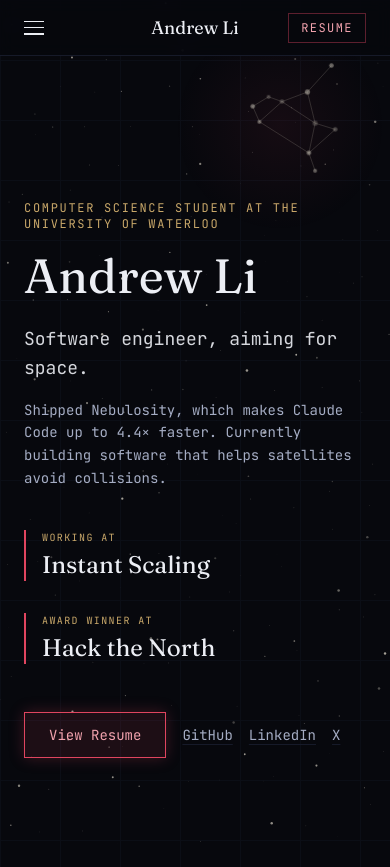
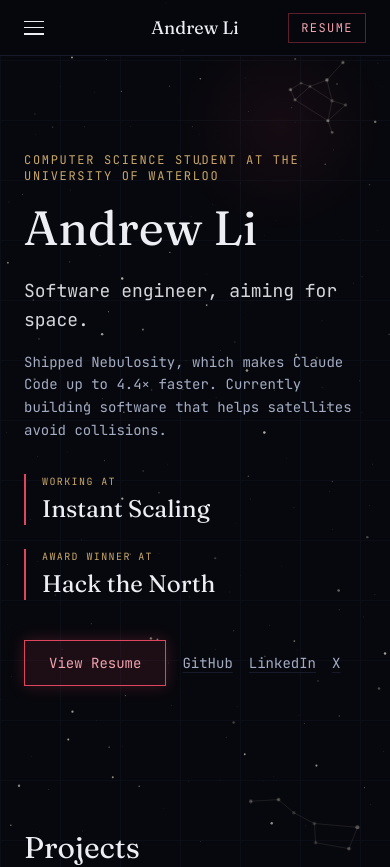
Before and after one commit to andrewl746/Portfolio, a Next.js app: page / in a window 390 px wide. Shown: the top 867 px of the page. Built offline with nearby package versions, Linux system fonts and the light colour scheme.

Commit message:
feat: raise the phone hero so the whole first screen fits

```diff
--- a/components/sections/About.tsx
+++ b/components/sections/About.tsx
@@ -7,10 +7,13 @@ export default function About() {
   return (
     <section
       id="about"
-      className="relative scroll-mt-14 pb-16 pt-36 md:scroll-mt-24 md:py-32"
+      className="relative scroll-mt-14 pb-16 pt-24 md:scroll-mt-24 md:py-32"
     >
-      {/* On phones, the tall top padding is the space Sagittarius sits in,
-          so the constellation stays clear of the eyebrow text below it. */}
+      {/* On phones, the top padding is the space Sagittarius sits in, so the
+          constellation stays clear of the eyebrow text below it. It's kept
+          just tall enough for a small Sagittarius, so the whole first screen
+          (buttons included) fits on a typical phone instead of sinking to
+          the bottom. */}
       {/* Stationary ember bloom behind Sagittarius */}
       <div
         aria-hidden="true"
@@ -23,7 +26,7 @@ export default function About() {
       <Constellation
         name="sagittarius"
         prominent
-        className="pointer-events-none absolute right-0 top-0 w-36 md:right-4 md:w-72 lg:w-80"
+        className="pointer-events-none absolute right-0 top-0 w-24 md:right-4 md:w-72 lg:w-80"
       />
 
       <p className="text-xs uppercase tracking-[0.14em] text-brass">
@@ -46,7 +49,7 @@ export default function About() {
         ))}
       </p>
 
-      <div className="mt-10 flex flex-wrap gap-x-10 gap-y-8">
+      <div className="mt-8 flex flex-wrap gap-x-10 gap-y-6 md:mt-10 md:gap-y-8">
         {STATS.map((s) => (
           <div key={s.eyebrow} className="border-l-2 border-ember pl-4">
             <div className="text-[10px] uppercase tracking-[0.14em] text-brass">
@@ -71,7 +74,7 @@ export default function About() {
         ))}
       </div>
 
-      <div className="mt-12 flex flex-wrap items-center gap-x-4 gap-y-5 sm:gap-x-6">
+      <div className="mt-10 flex flex-wrap items-center gap-x-4 gap-y-5 sm:gap-x-6 md:mt-12">
         <a
           href={SITE.resumeHref}
           target="_blank"
```
